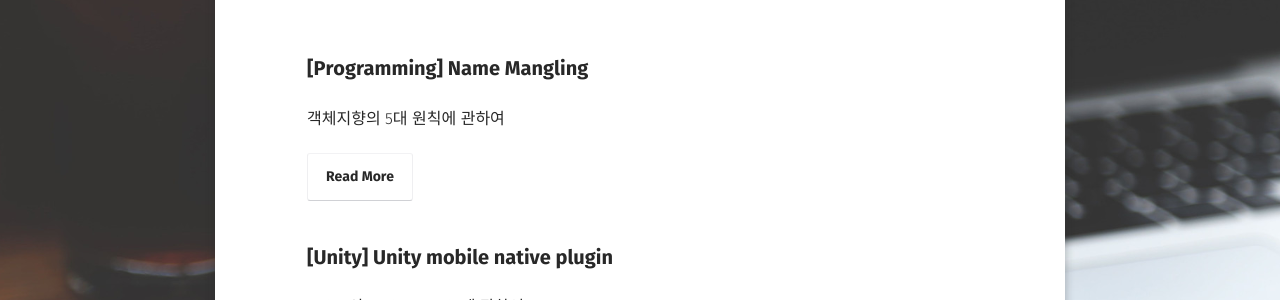
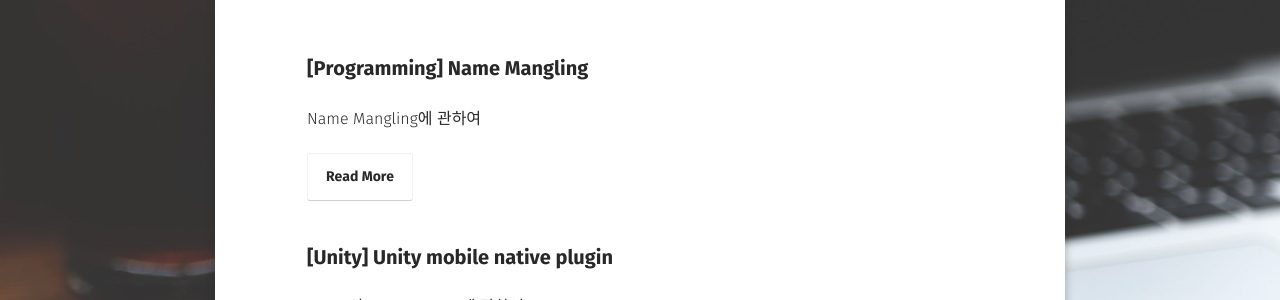
Before and after one commit to CodingGom/CodingGom.github.io, a Jekyll site: the page built from posts/index.md, in a window 1280 px wide and 900 px high. Shown: the part 249-549 px from the top of the window. Built offline with Jekyll 4.4.1, drawn with Linux system fonts in a browser that asks for light colours; some web fonts are replaced.

Commit message:
Posts add

```diff
--- a/_posts/2019-02-24-Name-Mangling.md
+++ b/_posts/2019-02-24-Name-Mangling.md
@@ -2,7 +2,7 @@
 layout: post
 title: "[Programming] Name Mangling"
 date: 2019-02-24
-excerpt: "객체지향의 5대 원칙에 관하여"
+excerpt: "Name Mangling에 관하여"
 tags: [C, C++]
 comments: false
 ---
@@ -23,13 +23,17 @@ comments: false
 각각 함수이름을 다르게해서 작성하면? 물론 된다. 하지만 가독성과 유지보수랑은 작별하자.
 그냥 Add라는 함수로 리턴값과 매계인자 타입만 바꿔주면 간단할거다.
 >float Add(float a, float) { return a + b; }
+>
 >float Add(int a, float b) { return a + b; }
+>
 >...
 
 일단 코드는 작성해서 프로그래머는 안다. 저것이 오버로딩이라는것을. 하지만 컴파일러는?
 이때 컴파일러는 컴파일시 Add함수를 서로 다른 이름으로 번역한다. 즉, Name Mangling을 해준다.
 >int Add(int a, int b) { return a + b; } => Addii
+>
 >float Add(float a, float) { return a + b; } => Addff
+>
 >float Add(int a, float b) { return a + b; } => Addif
 >...
 
```
